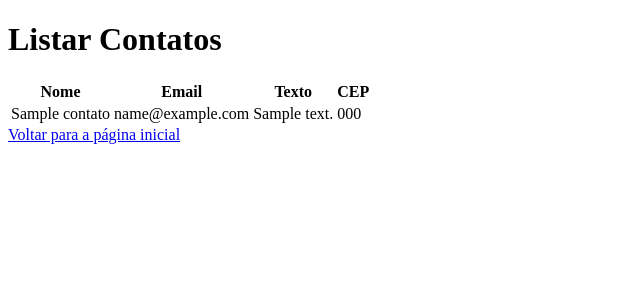
After one commit to MarcelloCajazeiras/Compiladores_Projeto1, a Flask app: template turmacompila-main/templates/listar_contatos.html in a window 1280 px wide. The commit adds this page. Shown: the top 300 px of the page, without its empty margins (0-640 px from the left). Run offline with Flask 3, Linux system fonts and the light colour scheme; the template is opened without the code that fills it: most values are stand-ins (such as "Sample title", 1, 10 or a date in 2020).

Commit message:
Compiladores

```diff
--- a/turmacompila-main/main.py
+++ b/main.py
@@ -67,6 +67,14 @@ def inserircontato():
         #criar pagina de erro de contato
         return render_template('contato.html', msg='cep invalido')
 
+@app.route('/listarcontatos')
+def listar_contatos():
+    if 'idusuario' in session:
+        contatos = dao.obter_contatos_por_usuario(session['idusuario'])
+        return render_template('listar_contatos.html', contatos=contatos)
+    else:
+        return render_template('home.html', msg='Faça login para acessar esta página')
+
 
 if __name__ == '__main__':
     app.run(debug=True) #executa/roda/starta o servidor
--- /dev/null
+++ b/turmacompila-main/templates/listar_contatos.html
@@ -0,0 +1,38 @@
+<!DOCTYPE html>
+<html lang="pt-br">
+<head>
+    <meta charset="UTF-8">
+    <meta name="viewport" content="width=device-width, initial-scale=1.0">
+    <title>Listar Contatos</title>
+</head>
+<body>
+    <h1>Listar Contatos</h1>
+
+    {% if contatos %}
+        <table>
+            <thead>
+                <tr>
+                    <th>Nome</th>
+                    <th>Email</th>
+                    <th>Texto</th>
+                    <th>CEP</th>
+                </tr>
+            </thead>
+            <tbody>
+                {% for contato in contatos %}
+                    <tr>
+                        <td>{{ contato.nome }}</td>
+                        <td>{{ contato.email }}</td>
+                        <td>{{ contato.texto }}</td>
+                        <td>{{ contato.cep }}</td>
+                    </tr>
+                {% endfor %}
+            </tbody>
+        </table>
+    {% else %}
+        <p>Nenhum contato encontrado.</p>
+    {% endif %}
+
+    <a href="/">Voltar para a página inicial</a>
+</body>
+</html>
```
Also changed, not shown: turmacompila-main/templates/contato.html (+10 -8 lines).
